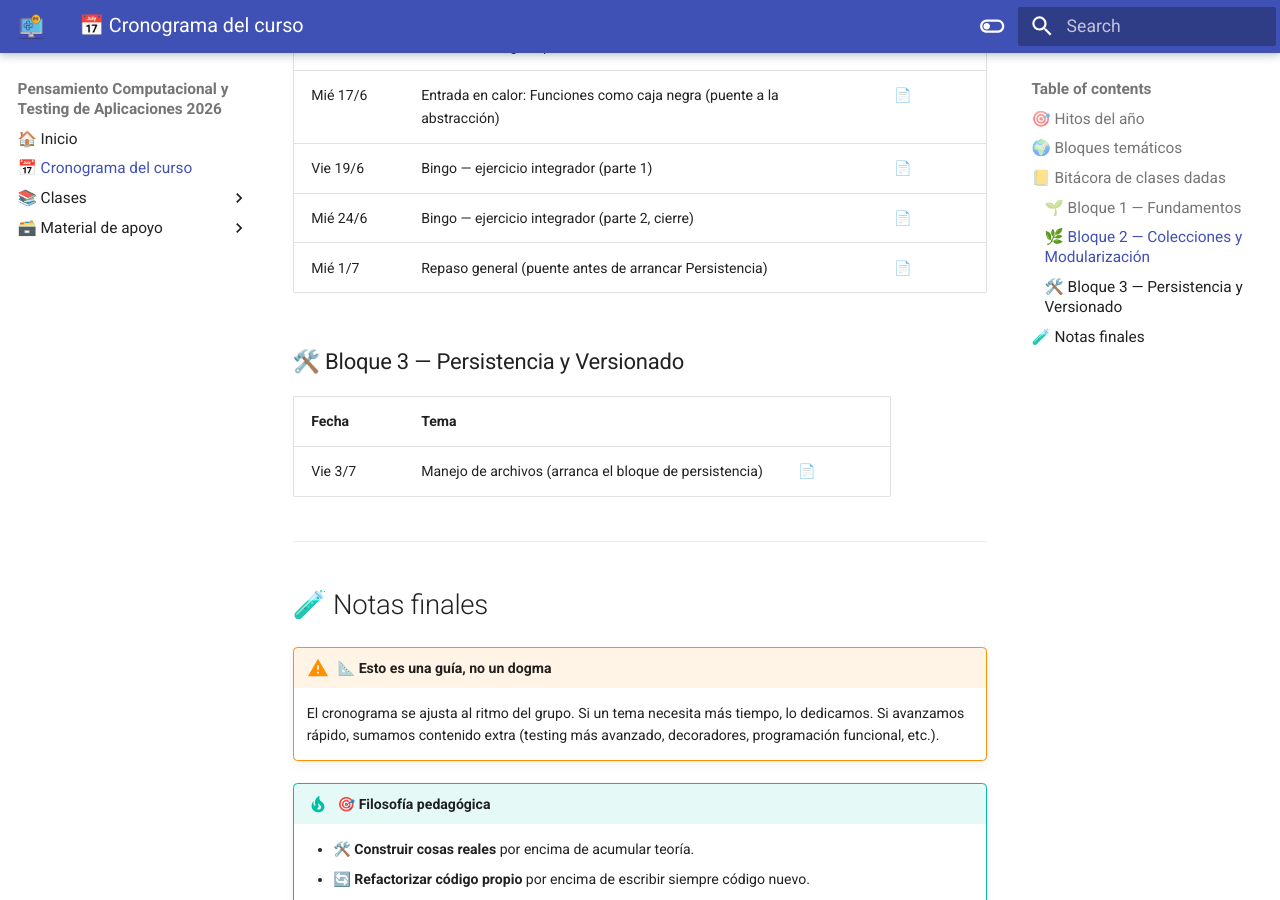
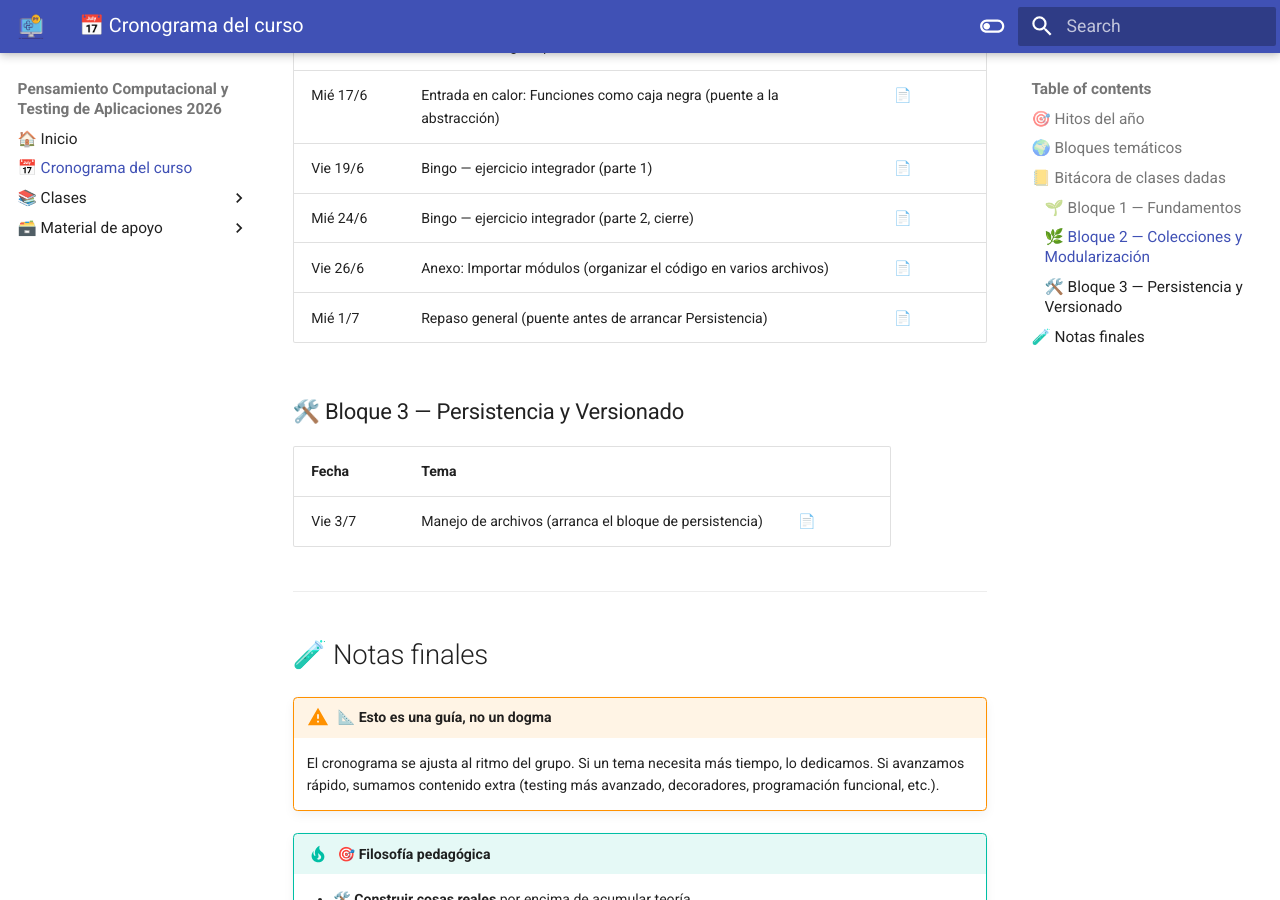
Before and after one commit to MaxiNunez24/pensamiento-computacional-testing-2026, an MkDocs documentation site: the page built from docs/cronograma.md, in a window 1280 px wide and 900 px high, scrolled down 4353 px. Built offline with MkDocs 1.6.1 and Material for MkDocs 9.7.7, drawn with Linux system fonts in a browser that asks for light colours; part of the change alters nothing that is shown.

Commit message:
Bitácora: Vie 26/6 fue el Anexo de Importar módulos (clase dada)
Se registra la clase real del 26/6 (el anexo de módulos, que efectivamente se
dictó) entre Bingo (24/6) y Repaso (1/7). Se quitan las notas HTML pendientes.

Co-Authored-By: Claude Opus 4.8 <noreply@anthropic.com>

```diff
--- a/docs/cronograma.md
+++ b/docs/cronograma.md
@@ -122,6 +122,7 @@
 | Mié 17/6 | Entrada en calor: Funciones como caja negra (puente a la abstracción) | [📄](./clases/python/06_funciones/funciones_caja_negra.md) |
 | Vie 19/6 | Bingo — ejercicio integrador (parte 1) | [📄](./clases/python/06_funciones/bingo.md) |
 | Mié 24/6 | Bingo — ejercicio integrador (parte 2, cierre) | [📄](./clases/python/06_funciones/bingo.md) |
+| Vie 26/6 | Anexo: Importar módulos (organizar el código en varios archivos) | [📄](./clases/python/06_funciones/imports_y_modulos.md) |
 | Mié 1/7 | Repaso general (puente antes de arrancar Persistencia) | [📄](./clases/python/06_funciones/repaso.md) |
 
 ### 🛠️ Bloque 3 — Persistencia y Versionado
@@ -130,10 +131,7 @@
 |-------|------|--|
 | Vie 3/7 | Manejo de archivos (arranca el bloque de persistencia) | [📄](./clases/python/07_persistencia/archivos.md) |
 
-<!-- Próxima clase: seguir con Persistencia (JSON, Git/GitHub). El anexo de Importar módulos quedó
-     escrito como material; ubicá la fila acá si lo dictás en una clase. -->
-<!-- OJO: ¿hubo clase el Vie 26/6? Quedó sin registrar (antes decía "Archivos", que en realidad
-     arrancó el 3/7). Si el 26/6 se dio algo, agregá la fila entre 24/6 y 1/7. -->
+<!-- Próxima clase: seguir con Persistencia (JSON, Git/GitHub). -->
 
 
 ---
```
